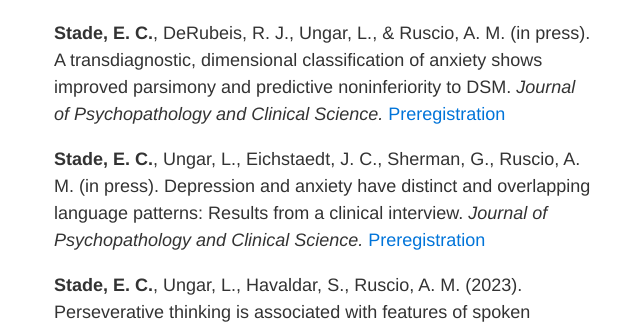
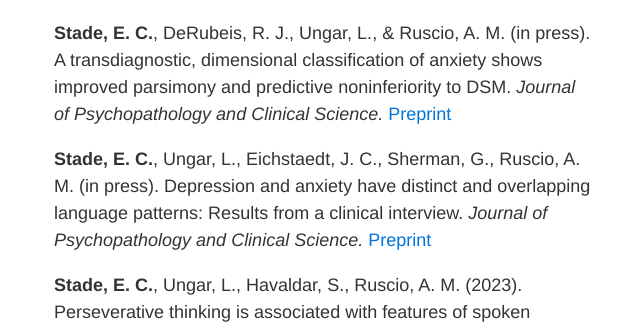
Before and after one commit to betsystade/betsystade.github.io, a Jekyll site: the page built from index.md, in a window 1280 px wide and 900 px high, scrolled down 1410 px. Shown: the part 156-486 px from the top of the window, without its empty margins (316-956 px from the left). Built offline with Jekyll 4.4.1, drawn with Linux system fonts in a browser that asks for light colours; our own code applies the rules of GitHub Pages for plain Markdown files.

Commit message:
added 2 jopacs preprints

```diff
--- a/index.md
+++ b/index.md
@@ -35,9 +35,9 @@ Beyond these research streams, I'm interested in developing behavioral measures
 
 **Stade, E. C.**, Wiltsey Stirman, S., Ungar, L., Schwartz, H. A., Yaden, D. B., Sedoc, J., DeRubeis, R. J., Willer, R., Eichstaedt, J. E. (2023). Artificial intelligence will change the future of psychotherapy: A proposal for responsible, psychologist-led development. *Under review.* [Preprint.](https://psyarxiv.com/cuzvr)
 
-**Stade, E. C.**, DeRubeis, R. J., Ungar, L., & Ruscio, A. M. (in press). A transdiagnostic, dimensional classification of anxiety shows improved parsimony and predictive noninferiority to DSM. *Journal of Psychopathology and Clinical Science.* [Preregistration](https://osf.io/ybst6)
+**Stade, E. C.**, DeRubeis, R. J., Ungar, L., & Ruscio, A. M. (in press). A transdiagnostic, dimensional classification of anxiety shows improved parsimony and predictive noninferiority to DSM. *Journal of Psychopathology and Clinical Science.* [Preprint](https://psyarxiv.com/7qvcz/)
 
-**Stade, E. C.**, Ungar, L., Eichstaedt, J. C., Sherman, G., Ruscio, A. M. (in press). Depression and anxiety have distinct and overlapping language patterns: Results from a clinical interview. *Journal of Psychopathology and Clinical Science.* [Preregistration](https://osf.io/da2q8)
+**Stade, E. C.**, Ungar, L., Eichstaedt, J. C., Sherman, G., Ruscio, A. M. (in press). Depression and anxiety have distinct and overlapping language patterns: Results from a clinical interview. *Journal of Psychopathology and Clinical Science.* [Preprint](https://psyarxiv.com/vkbnh)
 
 **Stade, E. C.**, Ungar, L., Havaldar, S., Ruscio, A. M. (2023). Perseverative thinking is associated with features of spoken language. *Behaviour Research and Therapy.* [Paper](https://doi.org/10.1016/j.brat.2023.104307)
 
```
